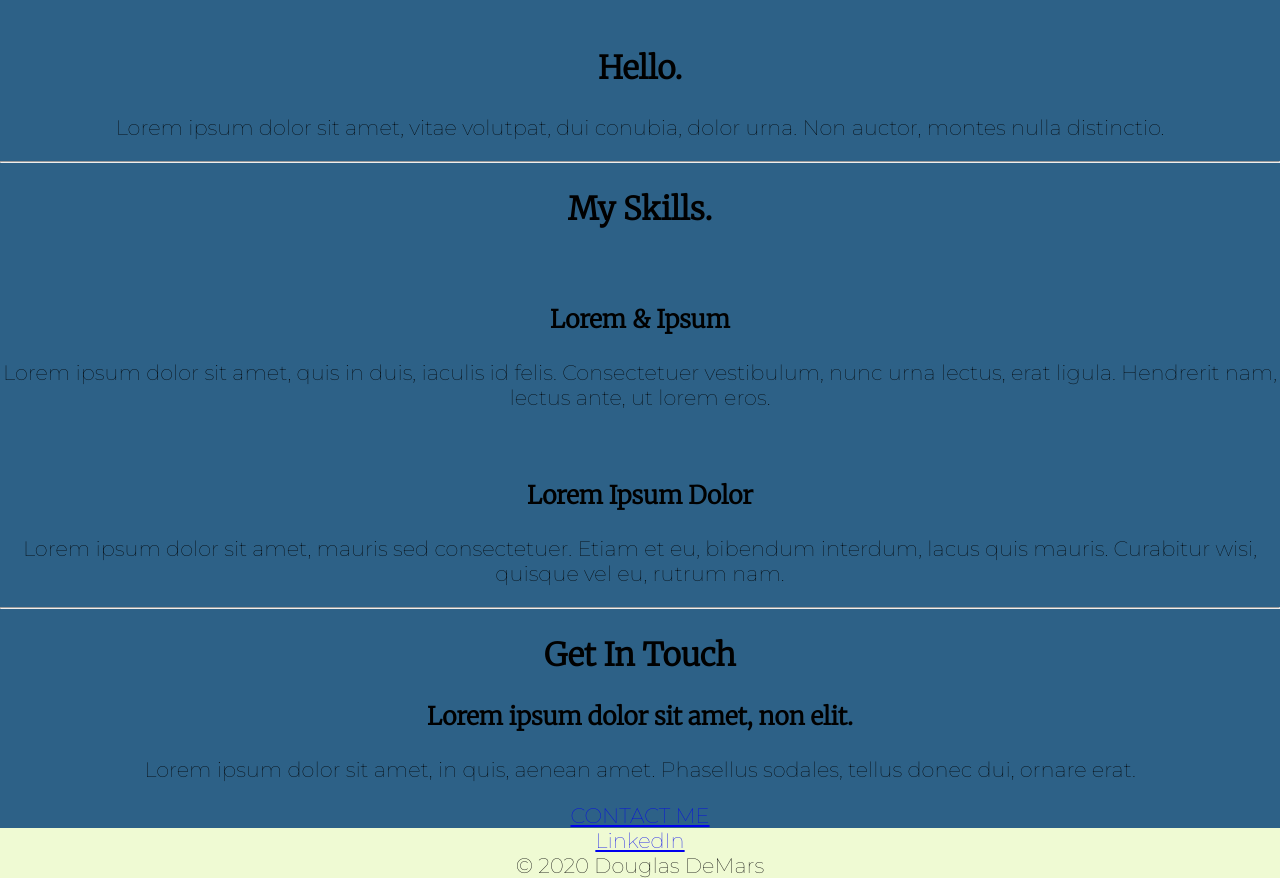
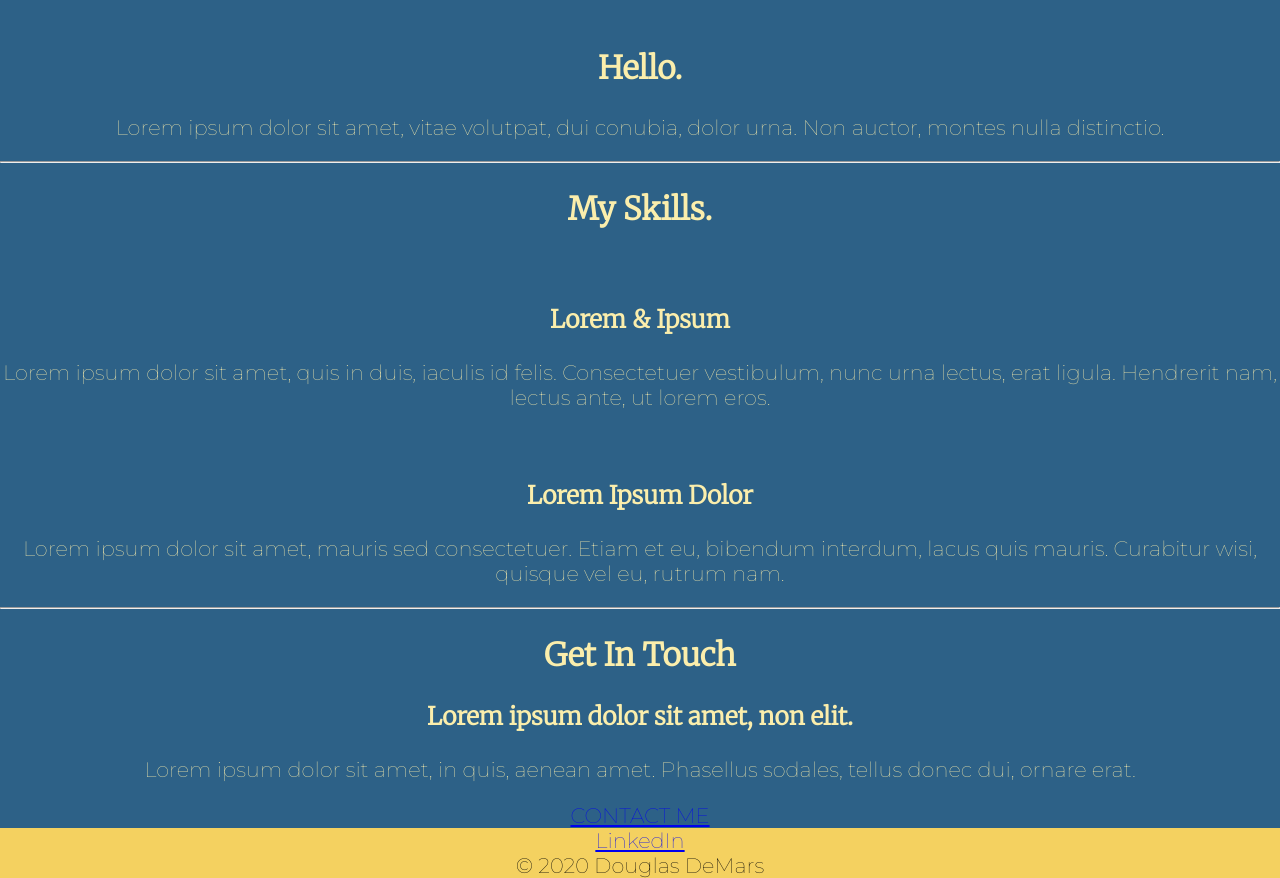
Before and after one commit to demarsdouglas/cv, a plain HTML site: page index.html in a window 1280 px wide. Shown: the part 664-1542 px from the top of the page. Drawn offline with Linux system fonts and the light colour scheme.

Commit message:
color changes

```diff
--- a/css/styles.css
+++ b/css/styles.css
@@ -6,16 +6,19 @@ body {
 }
 
 h1 {
+  color: #fbeeac;
   font-family: 'Sacramento', cursive;
   font-size: 72px;
   margin-top: 0;
 }
 
 h2 {
+  color: #fbeeac;
   font-family: 'Merriweather', serif;
 }
 
 h3 {
+  color: #fbeeac;
   font-family: 'Merriweather', serif;
 }
 
@@ -25,12 +28,16 @@ h3 {
   position: relative;
 }
 
+p {
+  color: #fbeeac;
+}
+
 .middle-container {
   background-color: #2D6187;
 }
 
 .bottom-container {
-  background-color: #EFFAD3;
+  background-color: #f4d160;
   margin-bottom: 0;
   position: relative;
 }
@@ -57,5 +64,6 @@ h3 {
 }
 
 .signature {
+  color: black;
   margin: 0;
 }
```
